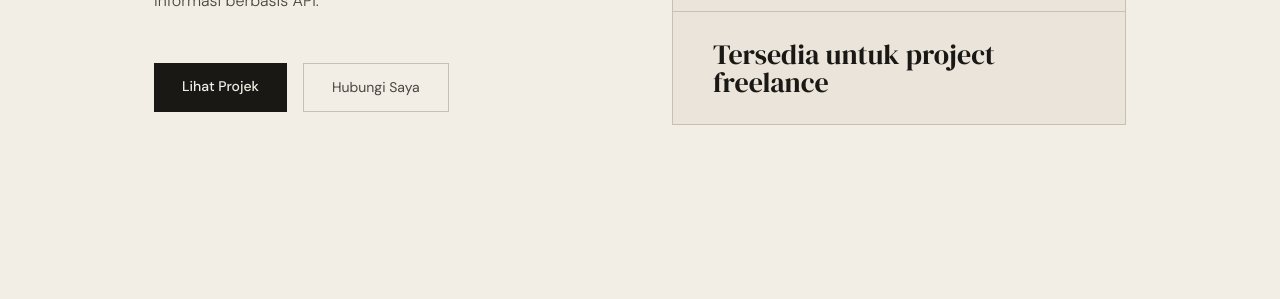
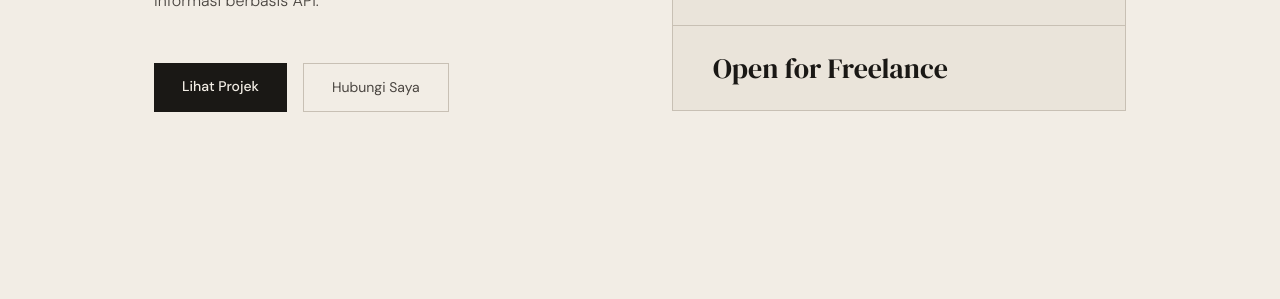
Before and after one commit to ahnafrm-src/portofolio, a plain HTML site: page index.html in a window 1280 px wide. Shown: the part 501-800 px from the top of the page. Drawn offline with nearby package versions, Linux system fonts and the light colour scheme.

Commit message:
Update freelance availability text in index.html

```diff
--- a/index.html
+++ b/index.html
@@ -73,7 +73,7 @@
         <div class="hero-stat-label">Sisi Frontend</div>
       </div>
       <div class="hero-stat">
-        <div class="hero-stat-num">Tersedia untuk project freelance</div>
+        <div class="hero-stat-num">Open for Freelance</div>
       </div>
     </div>
   </section>
```
